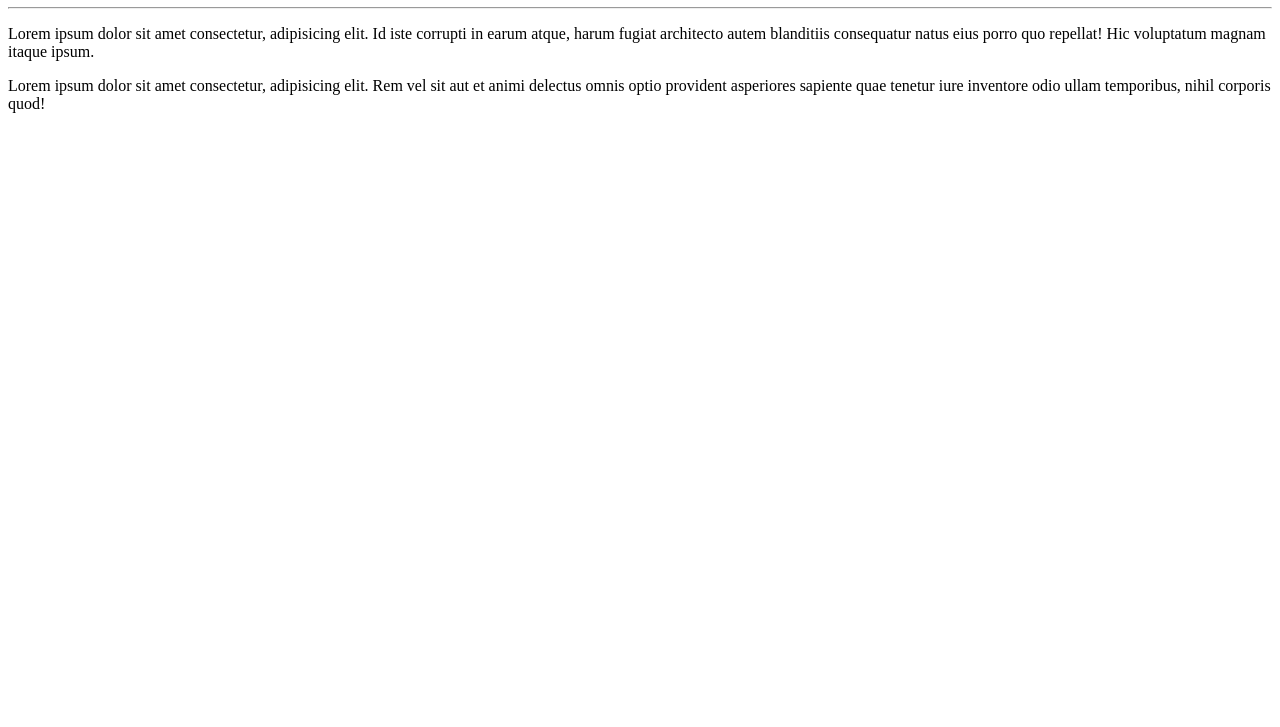
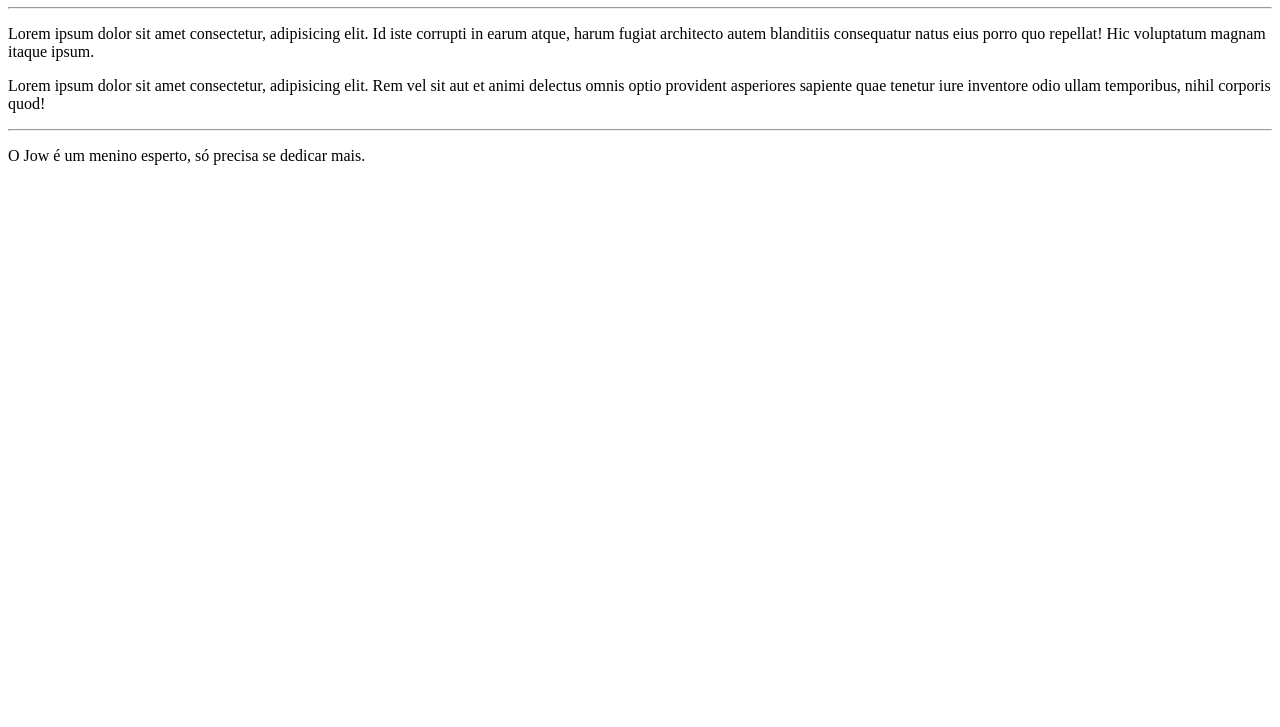
Before and after one commit to jordanBarbosa/Ola-Mundo, a plain HTML site: page site-exemplo/index.html in a window 1280 px wide. Shown: the part 73-800 px from the top of the page. Drawn offline with Linux system fonts and the light colour scheme.

Commit message:
Criei mais um paragrafo

```diff
--- a/site-exemplo/index.html
+++ b/site-exemplo/index.html
@@ -10,5 +10,7 @@
     <hr>
     <p>Lorem ipsum dolor sit amet consectetur, adipisicing elit. Id iste corrupti in earum atque, harum fugiat architecto autem blanditiis consequatur natus eius porro quo repellat! Hic voluptatum magnam itaque ipsum.</p>
     <p>Lorem ipsum dolor sit amet consectetur, adipisicing elit. Rem vel sit aut et animi delectus omnis optio provident asperiores sapiente quae tenetur iure inventore odio ullam temporibus, nihil corporis quod!</p>
+    <hr>
+    <p>O Jow é um menino esperto, só precisa se dedicar mais.</p>
 </body>
 </html>
```
